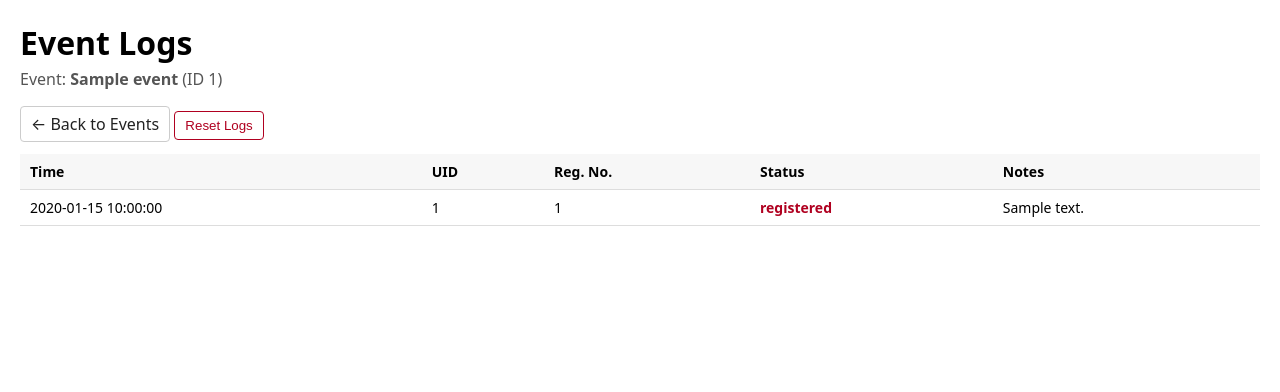
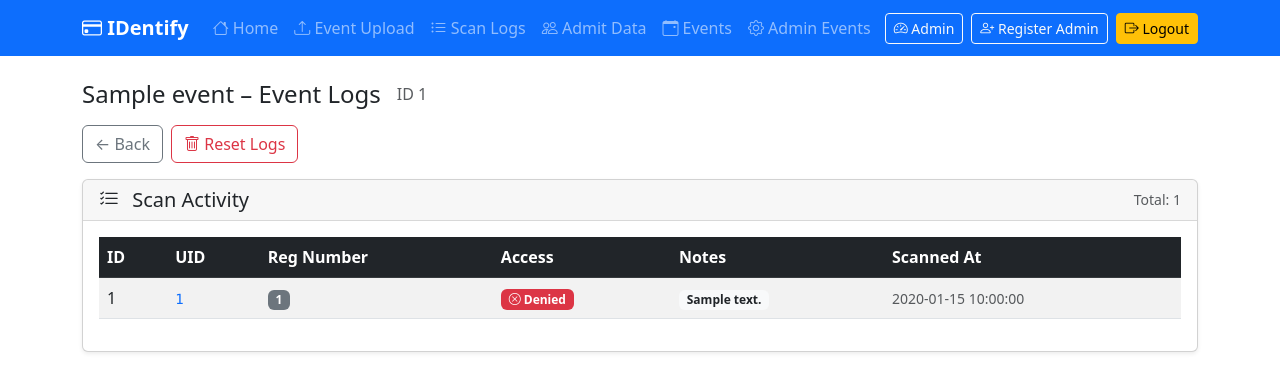
Before and after one commit to Ashwin-149/IDentify-website, a Flask app: template templates/admin_event_logs.html in a window 1280 px wide. Shown: the top 392 px of the page. Run offline with Flask 3, Linux system fonts and the light colour scheme; the visitor is signed in with stand-in values (Sample User, id 1); the template is opened without the code that fills it: most values are stand-ins (such as "Sample title", 1, 10 or a date in 2020).

Commit message:
changes to html files - page aesthetics

```diff
--- a/templates/admin_event_logs.html
+++ b/templates/admin_event_logs.html
@@ -1,62 +1,80 @@
-<!doctype html>
-<html lang="en">
-<head>
-  <meta charset="utf-8">
-  <title>{{ event.title }} – Event Logs</title>
-  <meta name="viewport" content="width=device-width, initial-scale=1">
-  <style>
-    body { font-family: system-ui, -apple-system, Segoe UI, Roboto, sans-serif; margin: 20px; }
-    h1 { margin-bottom: 0.25rem; }
-    .meta { color: #555; margin-bottom: 1rem; }
-    table { width: 100%; border-collapse: collapse; }
-    th, td { padding: 8px 10px; border-bottom: 1px solid #ddd; font-size: 14px; }
-    th { text-align: left; background: #f7f7f7; }
-    .ok { color: #0a7a0a; font-weight: 600; }
-    .denied { color: #b00020; font-weight: 600; }
-    .toolbar { margin-bottom: 12px; }
-    .btn { display: inline-block; padding: 6px 10px; border: 1px solid #ccc; border-radius: 4px; text-decoration: none; color: #222; background: #fff; }
-    .btn-danger { border-color: #b00020; color: #b00020; }
-    .empty { color: #777; padding: 12px 0; }
-  </style>
-</head>
-<body>
-  <h1>Event Logs</h1>
-  <div class="meta">
-    <div>Event: <strong>{{ event.title }}</strong> (ID {{ event.id }})</div>
+{% extends "base.html" %}
+{% block title %}{{ event.title }} – Event Logs{% endblock %}
+
+{% block content %}
+<div class="d-flex align-items-center mb-3">
+  <h1 class="h4 mb-0">{{ event.title }} – Event Logs</h1>
+  <span class="ms-3 text-muted">ID {{ event.id }}</span>
 </div>
 
-  <div class="toolbar">
-    <a class="btn" href="{{ url_for('admin_events') }}">&larr; Back to Events</a>
-    <form style="display:inline" method="post" action="{{ url_for('admin_reset_event_logs_by_event', event_id=event.id) }}" onsubmit="return confirm('Reset logs for this event?')">
-      <button class="btn btn-danger" type="submit">Reset Logs</button>
+<div class="d-flex gap-2 mb-3">
+  <a class="btn btn-outline-secondary" href="{{ url_for('event_detail', slug=event.slug) }}">
+    &larr; Back
+  </a>
+  <form method="post" action="{{ url_for('admin_reset_event_logs_by_event', event_id=event.id) }}"
+        onsubmit="return confirm('Reset logs for this event?')">
+    <button class="btn btn-outline-danger" type="submit">
+      <i class="bi bi-trash"></i> Reset Logs
+    </button>
   </form>
 </div>
 
+<div class="card shadow-sm">
+  <div class="card-header d-flex align-items-center">
+    <h5 class="mb-0"><i class="bi bi-list-check me-2"></i> Scan Activity</h5>
+    <span class="ms-auto text-muted small">Total: {{ (logs or [])|length }}</span>
+  </div>
+  <div class="card-body">
     {% if logs and logs|length %}
-    <table>
-      <thead>
+      <div class="table-responsive">
+        <table class="table table-striped table-hover align-middle">
+          <thead class="table-dark">
             <tr>
-          <th>Time</th>
+              <th>ID</th>
               <th>UID</th>
-          <th>Reg. No.</th>
-          <th>Status</th>
+              <th>Reg Number</th>
+              <th>Access</th>
               <th>Notes</th>
+              <th>Scanned At</th>
             </tr>
           </thead>
           <tbody>
-        {% for row in logs %}
+            {% for log in logs %}
             <tr>
-          <td>{{ row.scanned_at }}</td>
-          <td>{{ row.uid }}</td>
-          <td>{{ row.reg_number }}</td>
-          <td class="{{ 'ok' if row.status == 'ok' else 'denied' }}">{{ row.status }}</td>
-          <td>{{ row.notes }}</td>
+              <td>{{ log.id }}</td>
+              <td><code class="text-primary">{{ log.uid }}</code></td>
+              <td><span class="badge bg-secondary">{{ log.reg_number or 'N/A' }}</span></td>
+              <td>
+                {% if log.status == 'ok' %}
+                  <span class="badge bg-success"><i class="bi bi-check-circle"></i> Granted</span>
+                {% else %}
+                  <span class="badge bg-danger"><i class="bi bi-x-circle"></i> Denied</span>
+                {% endif %}
+              </td>
+              <td>
+                {% if log.notes %}
+                  <span class="badge bg-light text-dark">{{ log.notes }}</span>
+                {% else %}
+                  <span class="text-muted">—</span>
+                {% endif %}
+              </td>
+              <td class="nowrap">
+                <small class="text-muted">
+                  {{ log.scanned_at[:19].replace('T',' ') if log.scanned_at else 'N/A' }}
+                </small>
+              </td>
             </tr>
             {% endfor %}
           </tbody>
         </table>
+      </div>
     {% else %}
-    <div class="empty">No logs yet.</div>
+      <div class="text-center py-5 text-muted">
+        <i class="bi bi-clipboard-x display-1 d-block mb-2"></i>
+        <h4>No event scans yet</h4>
+        <p>Scans for this event will appear here as they happen.</p>
+      </div>
     {% endif %}
-</body>
-</html>
+  </div>
+</div>
+{% endblock %}
```
Also changed, not shown: templates/admin_event_regs.html (+36 -15 lines), templates/scan_logs.html (+104 -104 lines). Lines whose indentation alone changed are shown as unchanged.
